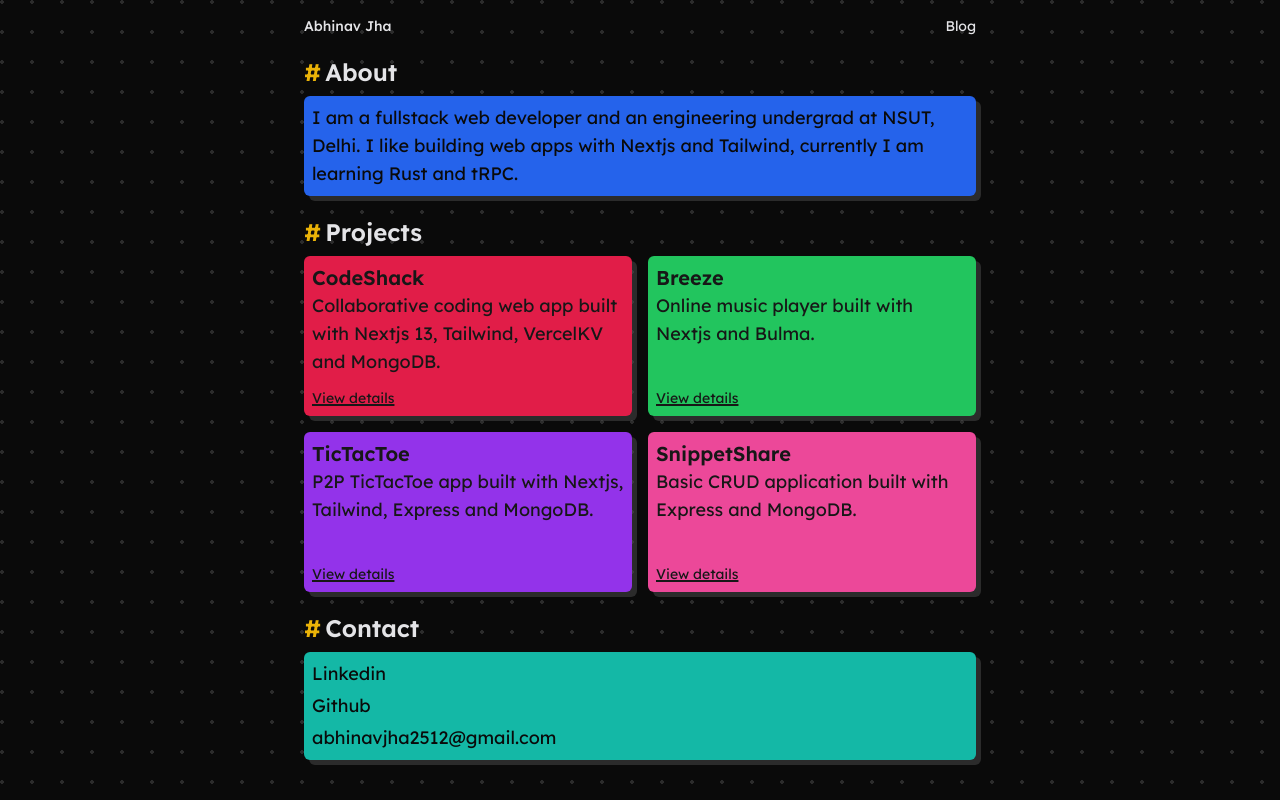
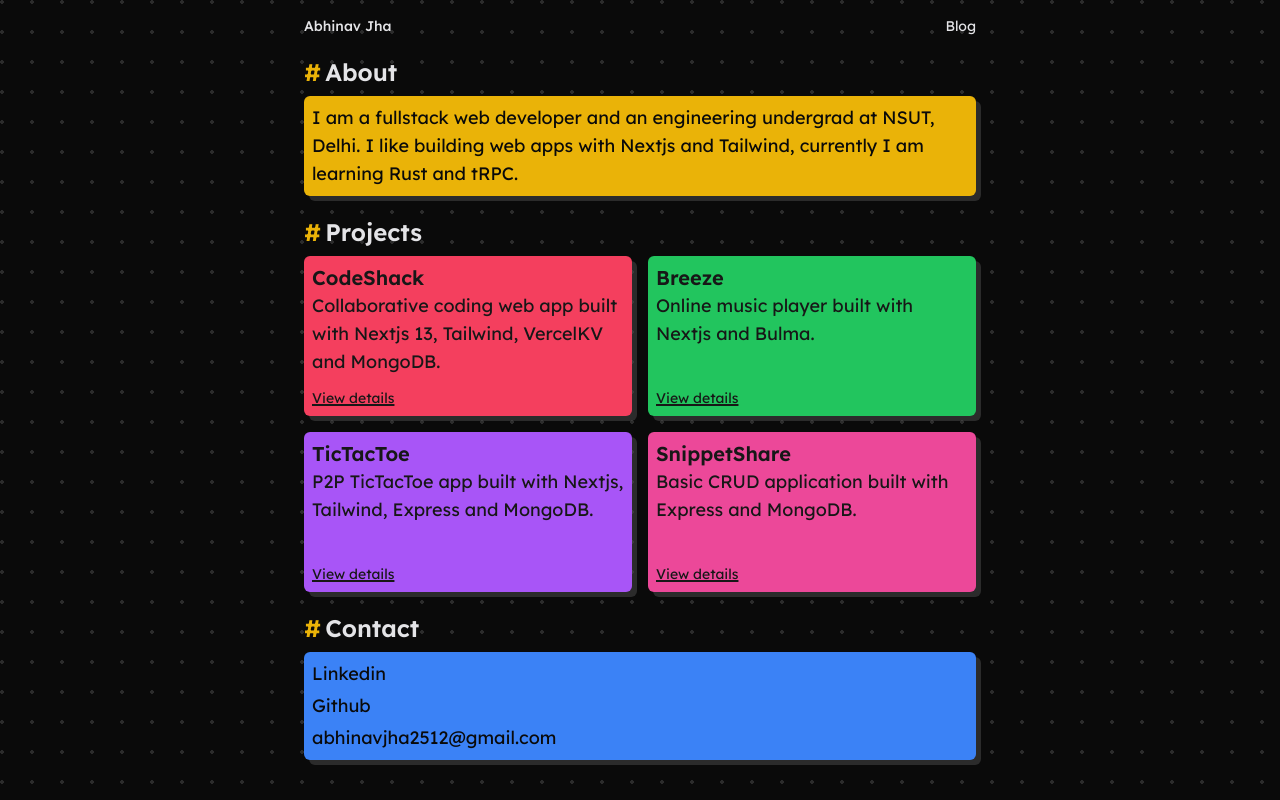
Before and after one commit to shadyy41/shady41, a Next.js app: page / in a window 1280 px wide. Built offline with nearby package versions, Linux system fonts and the light colour scheme.

Commit message:
changed tile colors

```diff
--- a/app/page.tsx
+++ b/app/page.tsx
@@ -98,7 +98,7 @@ const projects : Map<string, Project> = new Map([
 
 export { projects }
 
-const classes_array = ["bg-rose-600", "bg-green-500", "bg-purple-600", "bg-pink-500"]
+const classes_array = ["bg-rose-500", "bg-green-500", "bg-purple-500", "bg-pink-500"]
 
 export default function Home() {
   return (
@@ -111,7 +111,7 @@ export default function Home() {
       </header>
       <div className="w-full px-4 sm:px-0 max-w-2xl flex flex-col gap-2">
         <h2 className="font-semibold items-center flex gap-1 text-2xl"><span className="text-yellow-500">#</span>About</h2>
-        <p className="text-lg text-neutral-950 shadow-[5px_5px_0px_0px_#5050507a] p-2 bg-blue-600 rounded-md">I am a fullstack web developer and an engineering undergrad at NSUT, Delhi. I like building web apps with Nextjs and Tailwind, currently I am learning Rust and tRPC.</p>
+        <p className="text-lg text-neutral-950 shadow-[5px_5px_0px_0px_#5050507a] p-2 bg-yellow-500 rounded-md">I am a fullstack web developer and an engineering undergrad at NSUT, Delhi. I like building web apps with Nextjs and Tailwind, currently I am learning Rust and tRPC.</p>
       </div>
       <div className="w-full px-4 sm:px-0 max-w-2xl flex flex-col gap-2">
         <h2 className="font-semibold items-center flex gap-1 text-2xl"><span className="text-yellow-500">#</span>Projects</h2>
@@ -121,7 +121,7 @@ export default function Home() {
       </div>
       <div className="w-full px-4 sm:px-0 max-w-2xl flex flex-col gap-2">
         <h2 className="font-semibold items-center flex gap-1 text-2xl"><span className="text-yellow-500">#</span>Contact</h2>
-        <div className="flex flex-col gap-1 text-lg text-neutral-950 shadow-[5px_5px_0px_0px_#5050507a] p-2 bg-teal-500 rounded-md">
+        <div className="flex flex-col gap-1 text-lg text-neutral-950 shadow-[5px_5px_0px_0px_#5050507a] p-2 bg-blue-500 rounded-md">
           <a className="hover:text-white transition-colors w-fit" href="https://www.linkedin.com/in/abhinavanand41/" target="_blank" rel="noopener noreferrer">Linkedin</a>
           <a className="hover:text-white transition-colors w-fit" href="https://github.com/shadyy41" target="_blank" rel="noopener noreferrer">Github</a>
           <a className="hover:text-white transition-colors w-fit" href="mailto:abhinavjha2512@gmail.com" target="_blank" rel="noopener noreferrer">abhinavjha2512@gmail.com</a>
```
